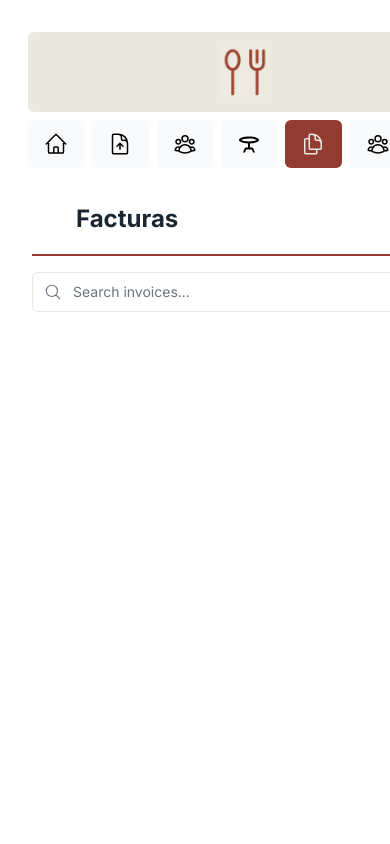
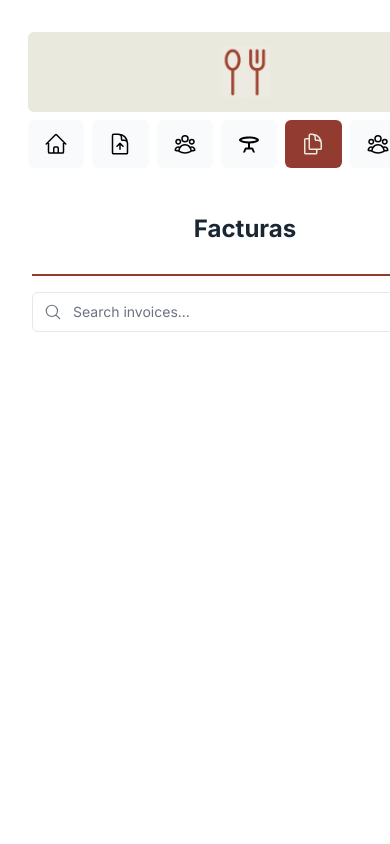
Before and after one commit to Jesuscrist420/Full-House-Frontend, a Next.js app: page /dashboard/invoices in a window 390 px wide. Shown: the top 844 px of the page. Built offline with nearby package versions, Linux system fonts and the light colour scheme; a web font is replaced by a local one.

Commit message:
Responsive styles

```diff
--- a/src/app/components/atoms/commonHeader/CommonHeader.module.scss
+++ b/src/app/components/atoms/commonHeader/CommonHeader.module.scss
@@ -1,13 +1,15 @@
 .header{
     position: relative;
     width: -webkit-fill-available;
-    height: 72px;
+    height: fit-content;
+    flex-wrap: wrap;
     display: flex;
     align-items: center;
     justify-content: space-between;
     padding: 5px 20px;
     border-bottom: 2px solid rgba(146, 59, 48);
 }
+
 
 .title{
     font-size: 1.5rem;
@@ -26,3 +28,13 @@
     background: rgb(195, 204, 213);
     margin-left: 5px;
 }
+
+@media (max-width: 860px) {
+    /* Adjust the max-width value to your desired medium screen breakpoint */
+    .header {
+        justify-content: center;
+    }
+    .divider {
+        display: none;
+    }
+}
```
